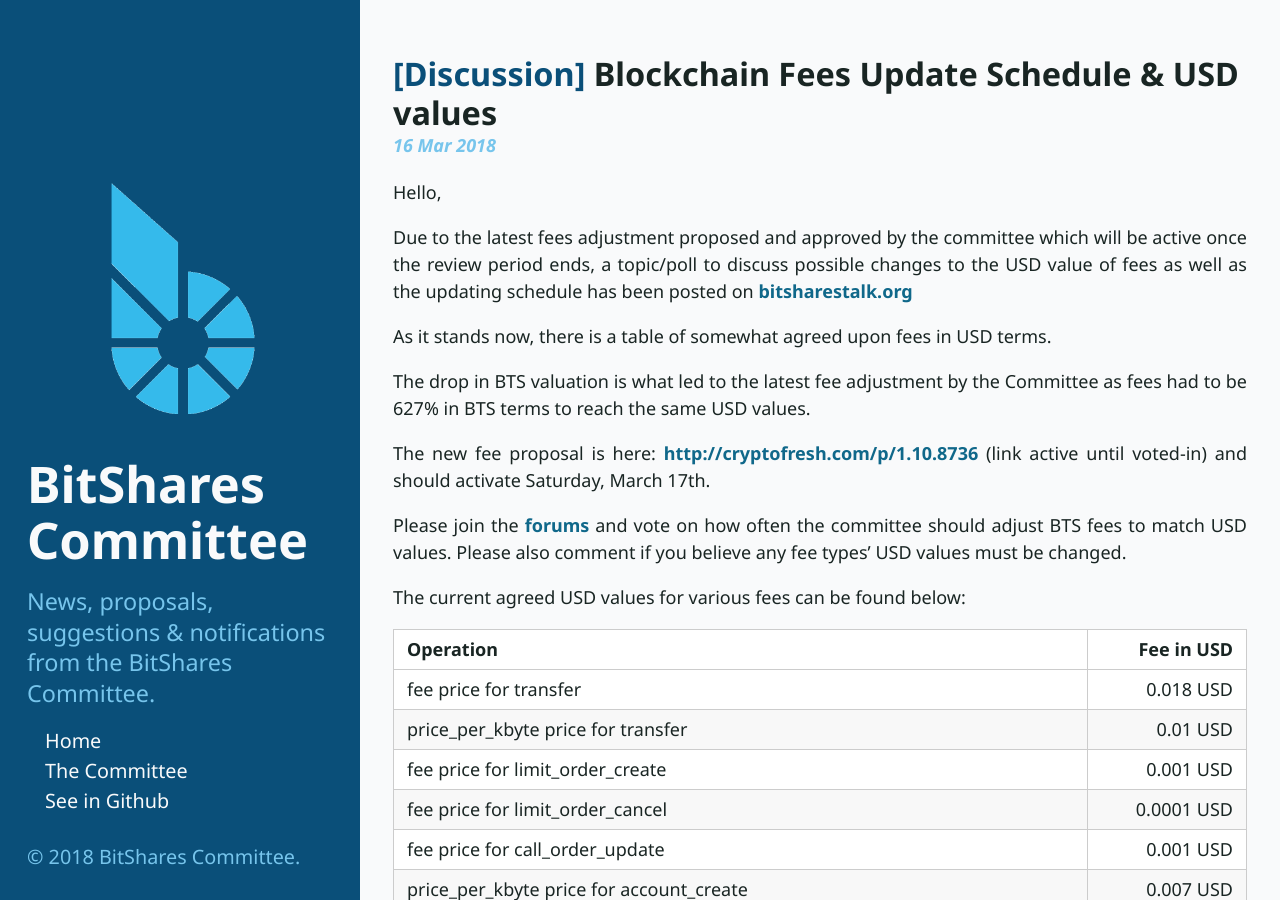
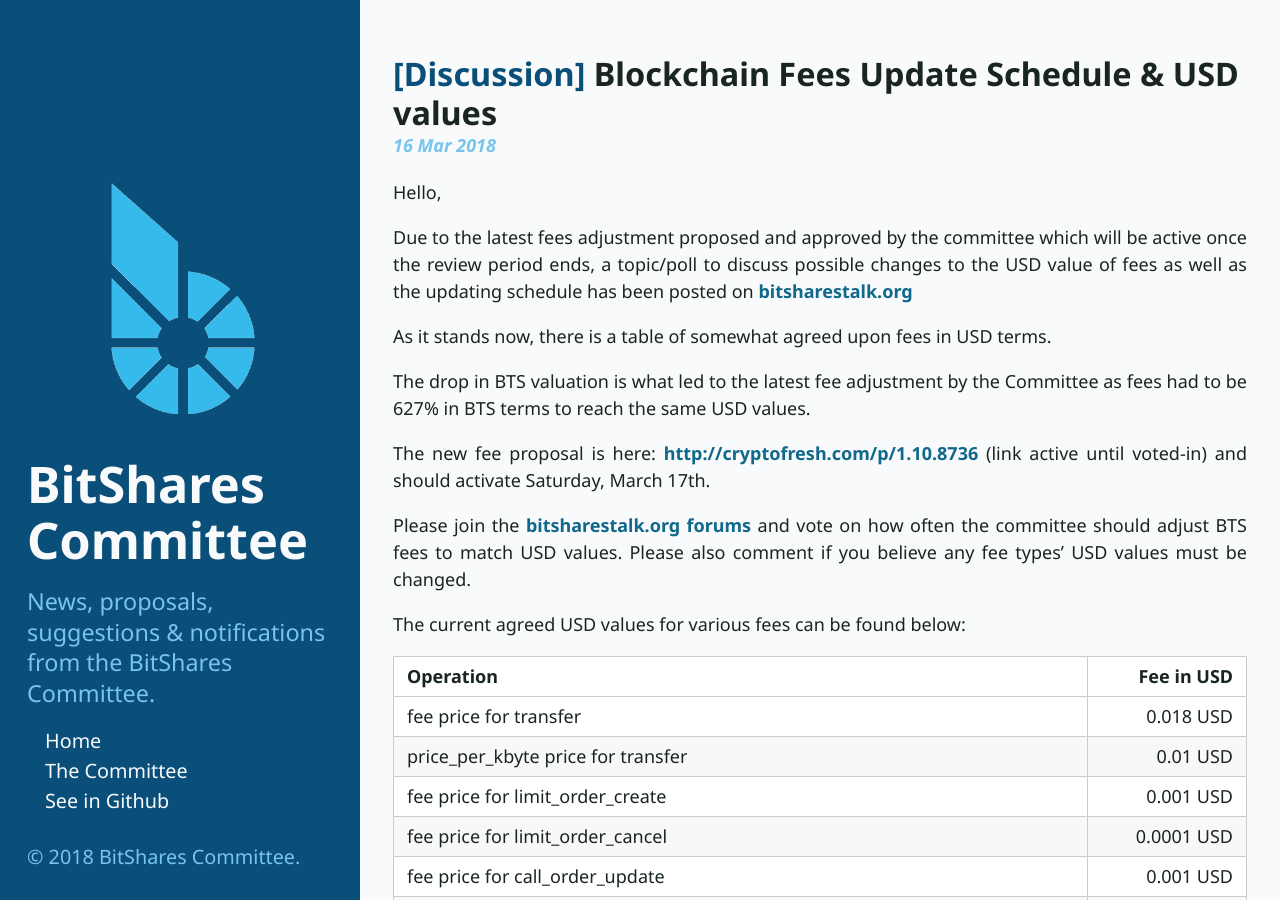
Before and after one commit to BitShares-Committee/BitShares-Committee.github.io, a Jekyll site: the page built from _posts/2018-03-16-Fees-update-schedule.md, in a window 1280 px wide and 900 px high. Built offline with Jekyll 4.4.1, drawn with Linux system fonts in a browser that asks for light colours.

Commit message:
Final fixes

```diff
--- a/_posts/2018-03-16-Fees-update-schedule.md
+++ b/_posts/2018-03-16-Fees-update-schedule.md
@@ -13,7 +13,7 @@
 
 The new fee proposal is here: [http://cryptofresh.com/p/1.10.8736](http://cryptofresh.com/p/1.10.8736) (link active until voted-in) and should activate Saturday, March 17th.
 
-Please join the [forums](http://www.bitsharestalk.org) and vote on how often the committee should adjust BTS fees to match USD values. Please also comment if you believe any fee types' USD values must be changed.
+Please join the [bitsharestalk.org forums](http://www.bitsharestalk.org) and vote on how often the committee should adjust BTS fees to match USD values. Please also comment if you believe any fee types' USD values must be changed.
 
 The current agreed USD values for various fees can be found below:
 
```
Also changed, not shown: _posts/2018-03-13-open-market-operations.md (+1 -1 lines).
